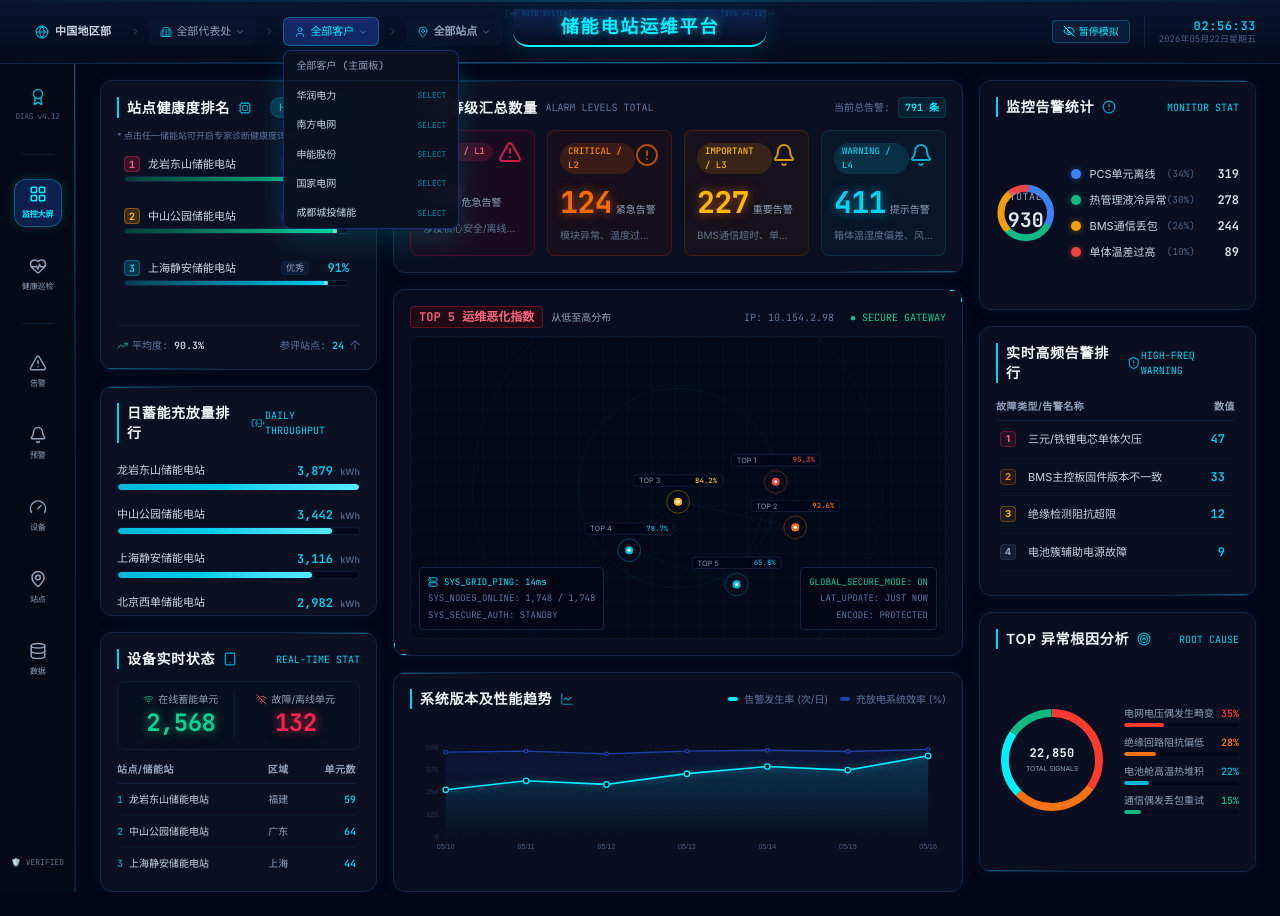
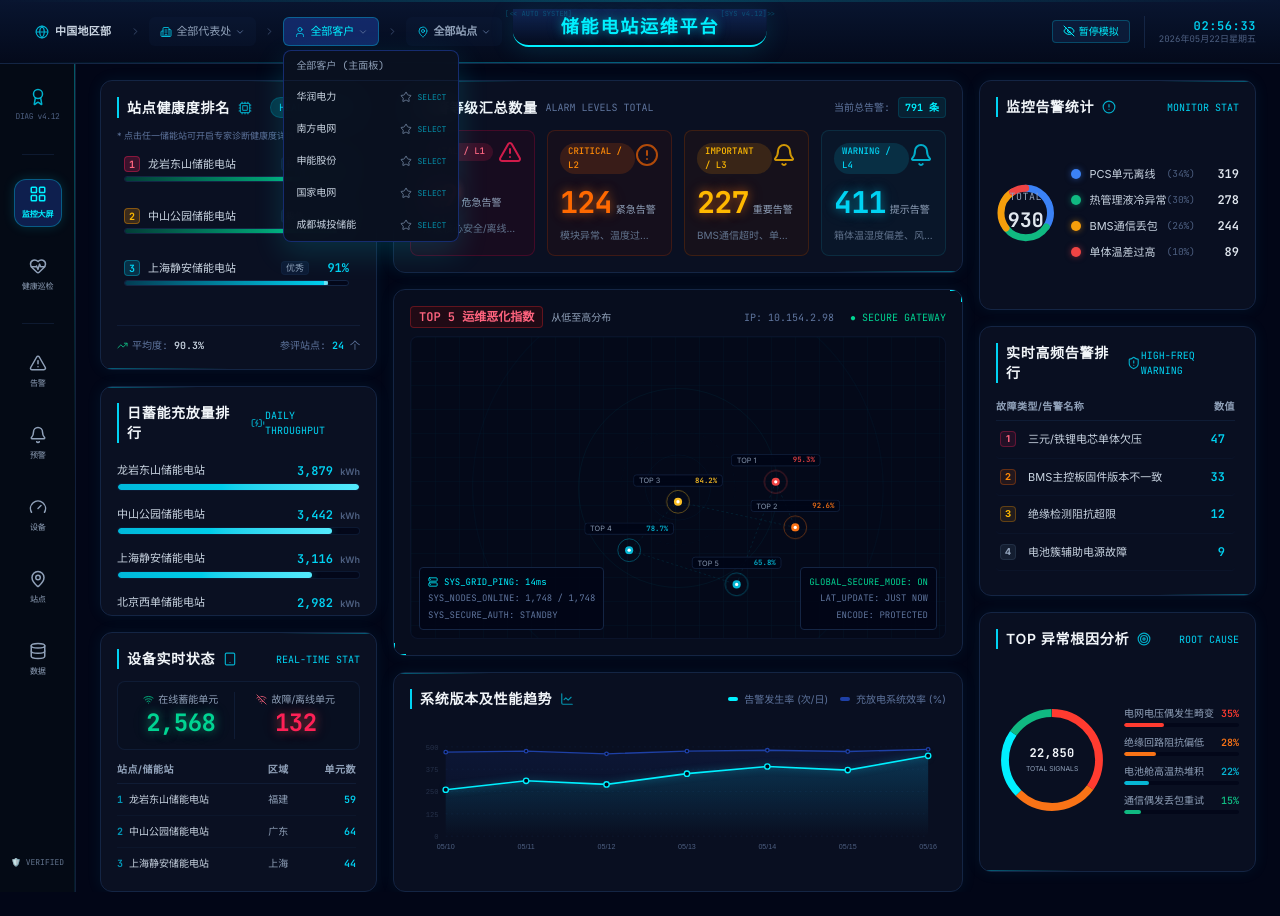
Before and after one commit to SeansDaddy/essdashboard, a React (Vite) app: page / in a window 1280 px wide. Both pictures are taken after a click on the button "全部客户". Built offline with nearby package versions, Linux system fonts and the light colour scheme.

Commit message:
feat: 客户下拉菜单也加入关注星按钮，支持批量关注/取消

```diff
--- a/src/components/Header.tsx
+++ b/src/components/Header.tsx
@@ -149,6 +149,9 @@ export default function Header({
           >
             <Building2 size={12} className="text-cyan-400/80 shrink-0" />
             <span>{currentStation ? currentStation.rep : '全部代表处'}</span>
+            {followedIds.length > 0 && (
+              <span className="ml-1 px-1 py-0.5 rounded-full bg-yellow-400/20 text-yellow-400 text-[8px] font-bold">{followedIds.length}</span>
+            )}
             <ChevronDown size={10} className="text-[#5f759e] shrink-0" />
           </button>
 
@@ -193,6 +196,14 @@ export default function Header({
           >
             <User size={12} className="text-cyan-400/80 shrink-0" />
             <span>{currentStation ? currentStation.cust : '全部客户'}</span>
+            {(() => {
+              const followedOfCurrentCust = currentStation
+                ? followedIds.filter(id => STATIONS.find(s => s.id === id)?.cust === currentStation.cust).length
+                : followedIds.length;
+              return followedOfCurrentCust > 0 ? (
+                <span className="ml-1 px-1 py-0.5 rounded-full bg-yellow-400/20 text-yellow-400 text-[8px] font-bold">{followedOfCurrentCust}</span>
+              ) : null;
+            })()}
             <ChevronDown size={10} className="text-[#5f759e] shrink-0" />
           </button>
 
@@ -204,7 +215,11 @@ export default function Header({
               >
                 全部客户 (主面板)
               </div>
-              {uniqueCustomers.map(cust => (
+              {uniqueCustomers.map(cust => {
+                const custStations = STATIONS.filter(s => s.cust === cust);
+                const custStationIds = custStations.map(s => s.id);
+                const allFollowed = custStationIds.every(id => followedIds.includes(id));
+                return (
                   <div
                     key={cust}
                     onClick={() => handleSelectCustomer(cust)}
@@ -213,9 +228,31 @@ export default function Header({
                     }`}
                   >
                     <span>{cust}</span>
+                    <div className="flex items-center gap-1">
+                      <button
+                        onClick={(e) => {
+                          e.stopPropagation();
+                          custStationIds.forEach(id => {
+                            if (!followedIds.includes(id)) toggleFollowUtil(id);
+                          });
+                          if (allFollowed) {
+                            custStationIds.forEach(id => toggleFollowUtil(id));
+                          }
+                          setFollowedIds(getFollowedIds());
+                        }}
+                        className="p-0.5 rounded hover:bg-[#1e40a6]/60 transition-all cursor-pointer"
+                        title={allFollowed ? '取消关注' : '关注'}
+                      >
+                        <Star
+                          size={12}
+                          className={allFollowed ? 'fill-yellow-400 text-yellow-400' : 'text-slate-500 hover:text-yellow-400'}
+                        />
+                      </button>
                       <span className="text-[8px] opacity-65 text-cyan-400">SELECT</span>
                     </div>
-              ))}
+                  </div>
+                );
+              })}
             </div>
           )}
         </div>
```
Also changed, not shown: 1 other file (tests, documents, lock files or other folders). Lines whose indentation alone changed are shown as unchanged.
